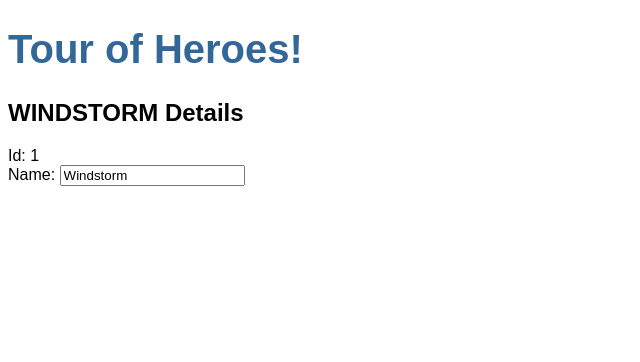
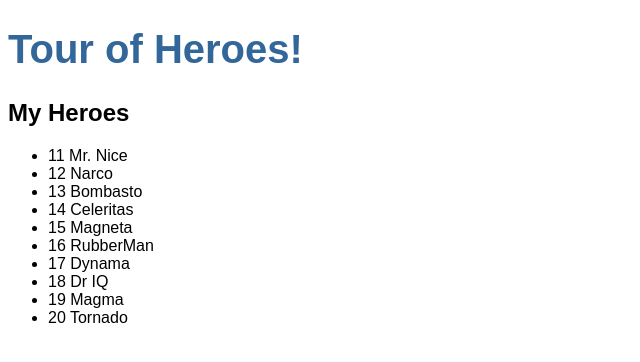
Before and after one commit to Flo-Leroux/angular-tour-of-heroes, an Angular app: page / in a window 1280 px wide. Shown: the top 362 px of the page, without its empty margins (0-640 px from the left). Built offline with nearby package versions, Linux system fonts and the light colour scheme.

Commit message:
Display list of Heroes

```diff
--- a/src/app/heroes/heroes.component.html
+++ b/src/app/heroes/heroes.component.html
@@ -1,9 +1,15 @@
-<h2> {{ hero.name | uppercase }} Details </h2>
+<h2> My Heroes </h2>
 
-<div>
+<ul class="heroes">
+  <li *ngFor="let hero of heroes">
+    <span class="badge"> {{ hero.id }} </span> {{hero.name}}
+  </li>
+</ul>
+
+<!-- <div>
   <span> Id: </span> {{ hero.id }}
 </div>
 
 <label for="name">Name:
   <input [(ngModel)]="hero.name" type="text" name="name" placeholder="name">
-</label>
+</label> -->
--- a/src/app/heroes/heroes.component.ts
+++ b/src/app/heroes/heroes.component.ts
@@ -2,6 +2,9 @@
 
 /* Add Class */
 import { Hero } from '../hero';
+
+/* Add Datas */
+import { HEROES } from '../mock-heroes';
 
 @Component({
   selector: 'app-heroes',
@@ -15,6 +18,8 @@
     name: 'Windstorm'
   };
 
+  heroes: Hero[] = HEROES;
+
   constructor() { }
 
   ngOnInit() {
```
